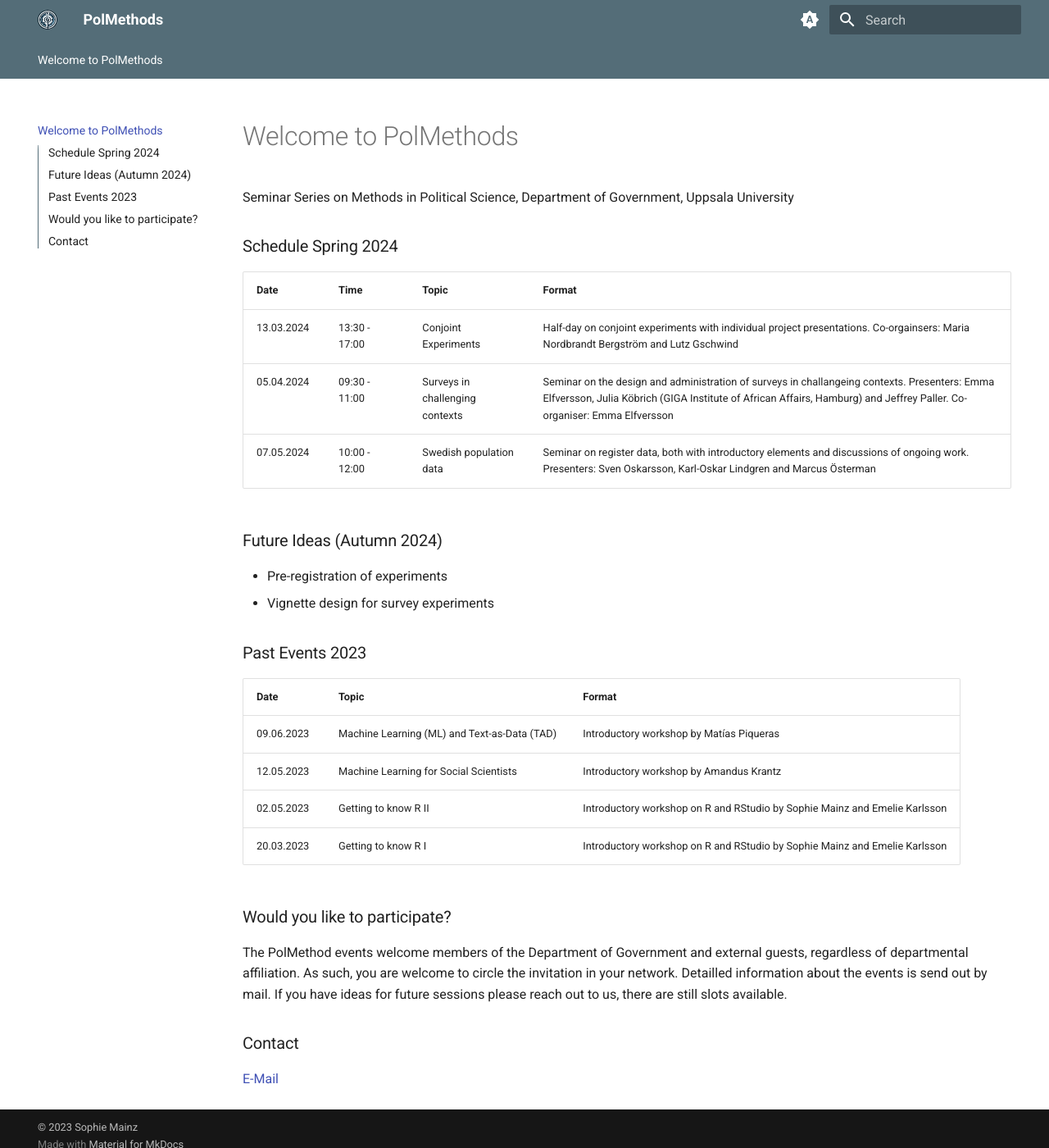
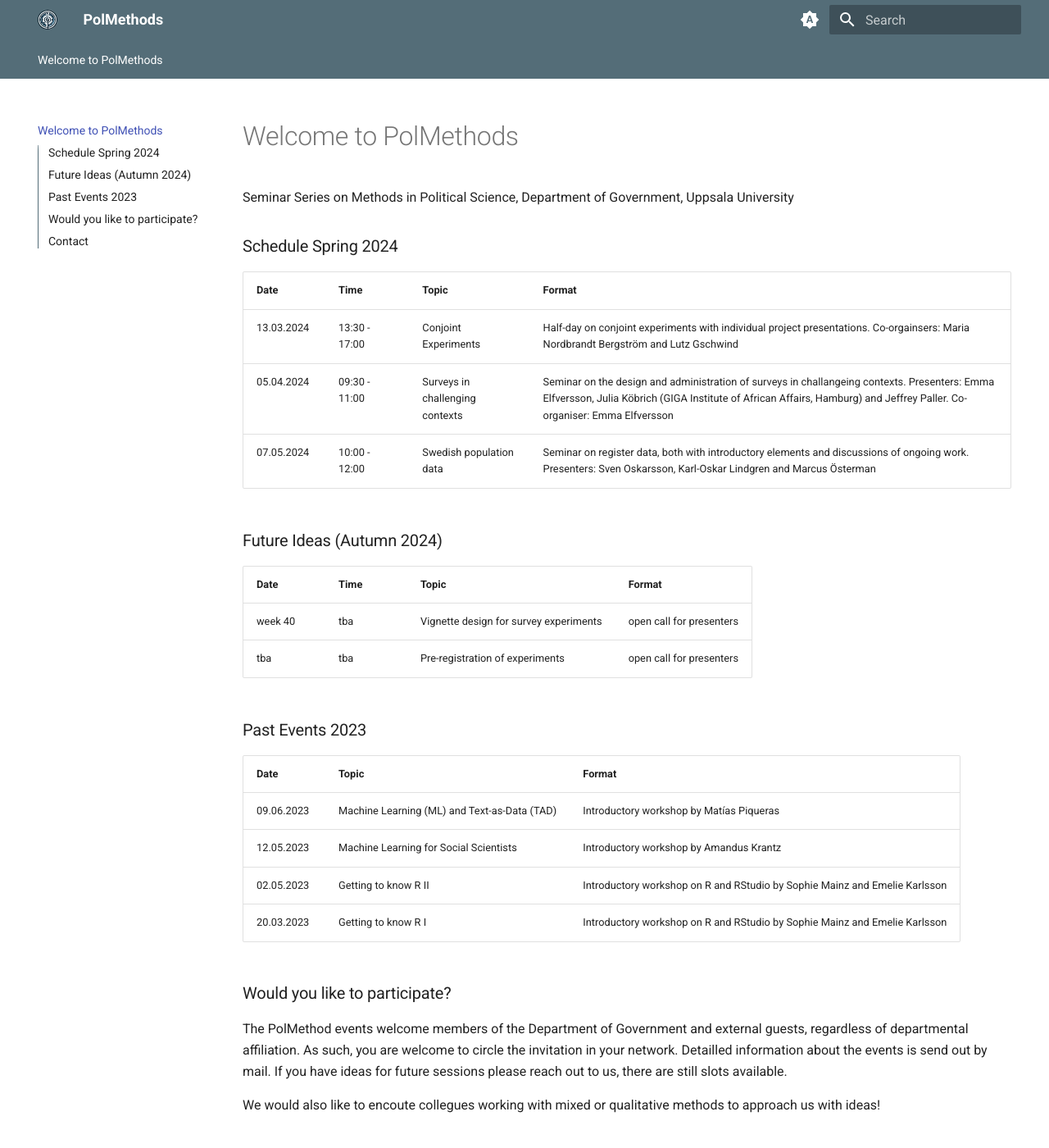
Before and after one commit to sophiemainz/polmethods-website, an MkDocs documentation site: the page built from docs/index.md, in a window 1280 px wide and 1400 px high. Shown: the whole window at 82% size. Built offline with MkDocs 1.6.1 and Material for MkDocs 9.7.7, drawn with Linux system fonts in a browser that asks for light colours.

Commit message:
autumn schedule

```diff
--- a/docs/index.md
+++ b/docs/index.md
@@ -14,8 +14,10 @@ Seminar Series on Methods in Political Science, Department of Government, Uppsal
 
 ### Future Ideas (Autumn 2024)
 
-- Pre-registration of experiments
-- Vignette design for survey experiments
+| Date       | Time       | Topic        | Format                                  |
+|------------|------------|------------|--------------------------------------|
+| week 40 | tba | Vignette design for survey experiments | open call for presenters |
+| tba | tba | Pre-registration of experiments | open call for presenters |
 
 
 
@@ -35,6 +37,8 @@ Seminar Series on Methods in Political Science, Department of Government, Uppsal
 
 The PolMethod events welcome members of the Department of Government and external guests, regardless of departmental affiliation. As such, you are welcome to circle the invitation in your network. Detailled information about the events is send out by mail. If you have ideas for future sessions please reach out to us, there are still slots available.
 
+We would also like to encoute collegues working with mixed or qualitative methods to approach us with ideas!
+
 ### Contact
 
 [E-Mail](mailto:sophie.mainz@uu.se)
```
